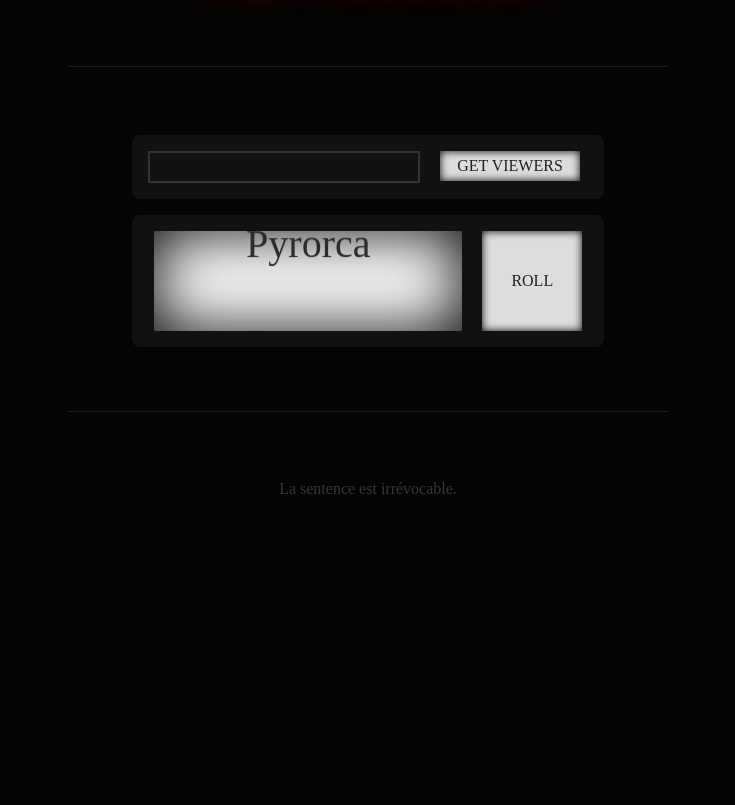
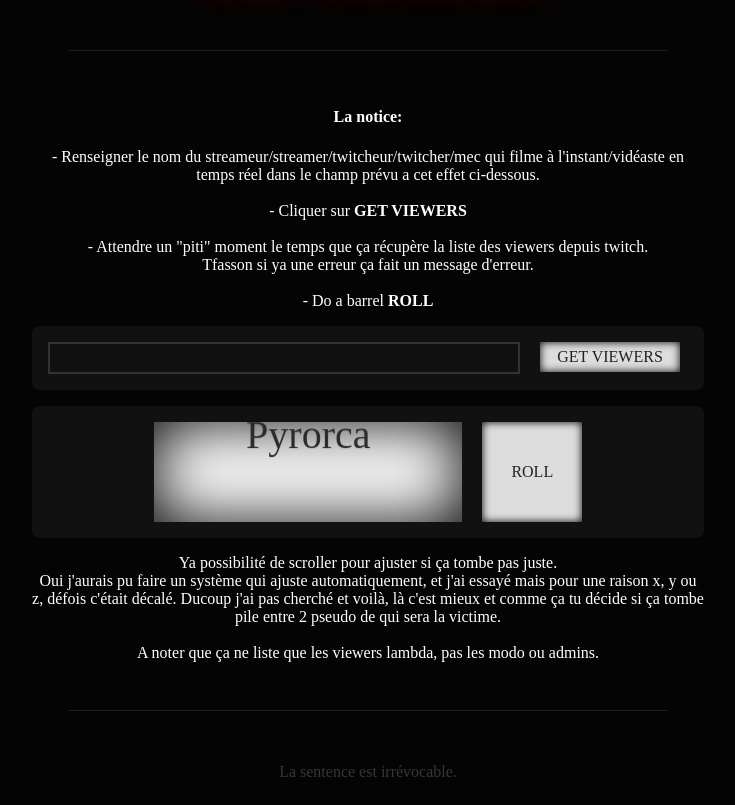
Before and after one commit to Numawn/the-sentence, a plain HTML site: page index.html in a window 1280 px wide. Shown: the part 118-923 px from the top of the page, without its empty margins (272-1007 px from the left). Before the commit the page ends 800 px from the top, so only its background shows below. Drawn offline with Linux system fonts and the light colour scheme.

Commit message:
Added notice

```diff
--- a/index.html
+++ b/index.html
@@ -16,6 +16,20 @@
 			</header>
 
 			<span id="titleSep"></span>
+
+			<div class="explicationDiv">
+				<h4>La notice:</h4>
+				<p>
+					- Renseigner le nom du streameur/streamer/twitcheur/twitcher/mec qui filme à l'instant/vidéaste en temps réel dans le champ prévu a cet effet ci-dessous.<br/>
+					<br/>
+					- Cliquer sur <strong>GET VIEWERS</strong><br/>
+					<br/>
+					- Attendre un "piti" moment le temps que ça récupère la liste des viewers depuis twitch.<br/>
+					Tfasson si ya une erreur ça fait un message d'erreur.<br/>
+					<br/>
+					- Do a barrel <strong>ROLL</strong>
+				</p>
+			</div>
 
 			<div class="controlPanel">
 				<input class="controlInput" id="streamerNameInput" type="text" />
@@ -86,6 +100,16 @@
 				<div class="noselect button" id="rouletteRollButton">ROLL</div>
 			</div>
 
+			<div class="explicationDiv">
+				<p>
+					Ya possibilité de scroller pour ajuster si ça tombe pas juste.<br/>
+					Oui j'aurais pu faire un système qui ajuste automatiquement, et j'ai essayé mais pour une raison x, y ou z, défois c'était décalé. Ducoup j'ai pas
+					cherché et voilà, là c'est mieux et comme ça tu décide si ça tombe pile entre 2 pseudo de qui sera la victime.<br/>
+					<br/>
+					A noter que ça ne liste que les viewers lambda, pas les modo ou admins.<br/>
+				</p>
+			</div>
+
 			<span id="footerSep"></span>
 
 			<footer>
--- a/style.css
+++ b/style.css
@@ -105,6 +105,11 @@ h1 {
 
 .button.down {
 	box-shadow: 0px 0px 24px black inset;
+}
+
+/* Explication */
+.explicationDiv {
+	margin: 0px 64px;
 }
 
 /* Control panel */
@@ -224,7 +229,7 @@ h1 {
 
 /* Footer */
 #titleSep, #footerSep {
-	margin: 48px 0px;
+	margin: 32px 0px;
 
 	display: inline-block;
 
```
Also changed, not shown: style.min.css, 1 other file.
